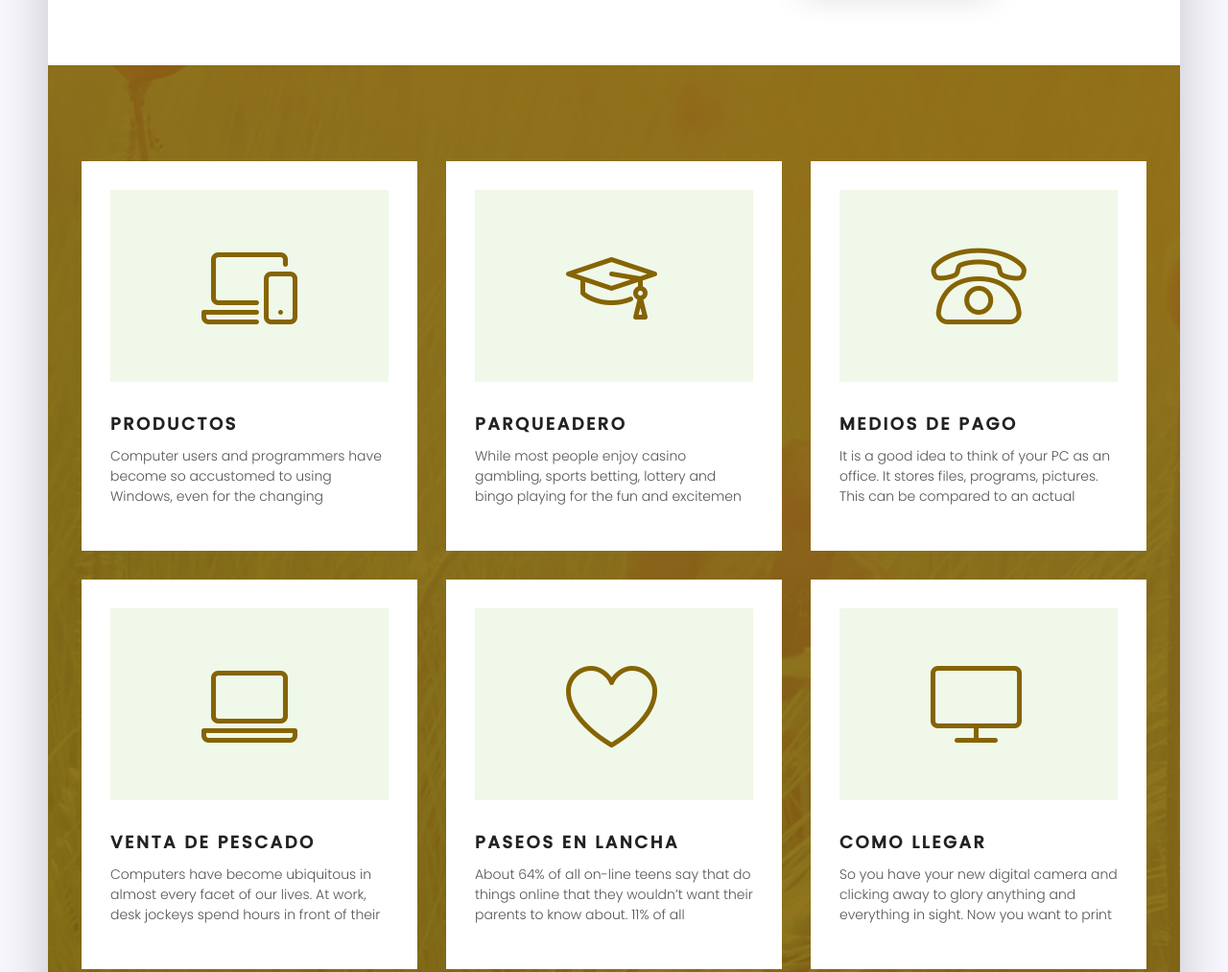
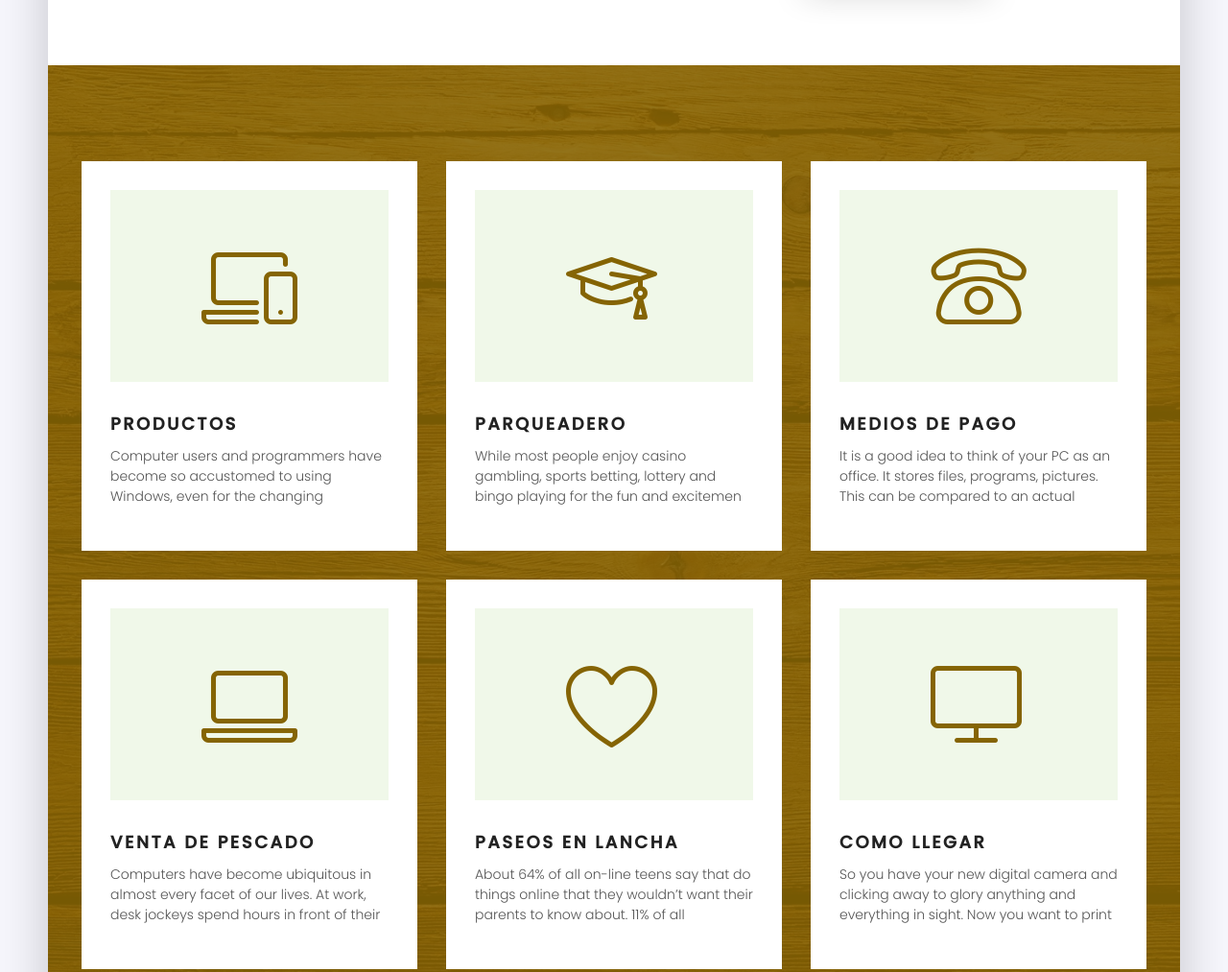
Before and after one commit to SoyDorking/kzlapreferida, a website: page lapreferida/index.html in a window 1280 px wide. Shown: the part 1611-2624 px from the top of the page at 96% size. Drawn offline with nearby package versions, Linux system fonts and the light colour scheme.

Commit message:
update 103 821

```diff
--- a/lapreferida/css/custom.css
+++ b/lapreferida/css/custom.css
@@ -45,3 +45,5 @@
 .primary-btn.white-bg:hover span {color: #fff !important;}
 
 .primary-btn.white-bg:hover {background: #e39f24 !important;}
+
+.feature-area, .contact-area {background: url(../img/mad-bg.jpg) no-repeat center center/cover !important;}
```
Also changed, not shown: lapreferida/img/mad-bg.jpg (added).
